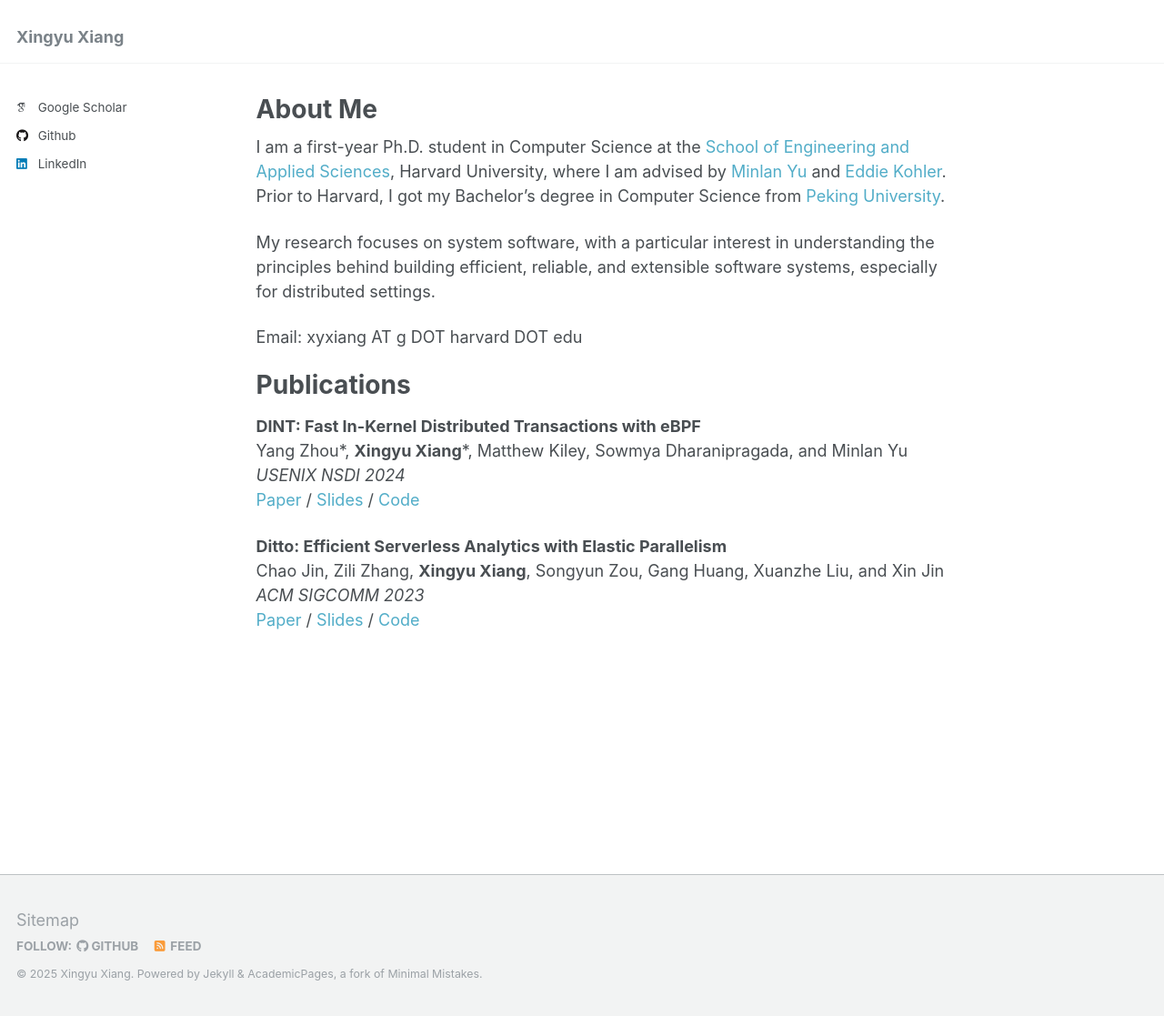
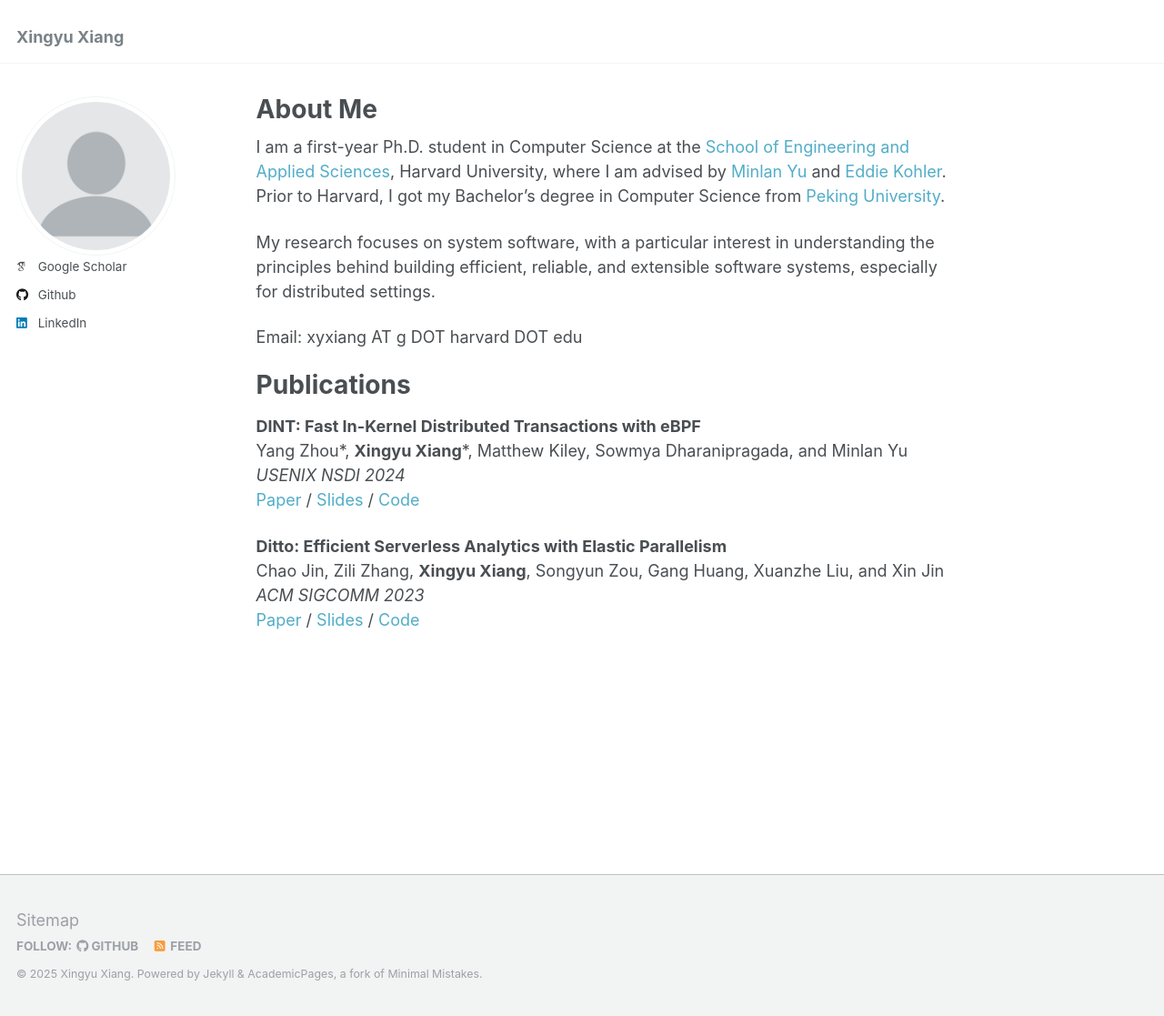
Before and after one commit to xyxiang7/xyxiang7.github.io, a Jekyll site: the page built from _pages/about.md, in a window 1280 px wide and 1117 px high. Shown: the whole window at 91% size. Built offline with Jekyll 4.4.1, drawn with Linux system fonts in a browser that asks for light colours; some web fonts are replaced.

Commit message:
Add profile image

```diff
--- a/_config.yml
+++ b/_config.yml
@@ -21,6 +21,7 @@ repository               : "xyxiang7/xyxiang7.github.io"
 #               Additional customization can be done by editing /_includes/author-profile.html
 author:
   # Biographic information
+  avatar           : "profile.png"
   name             : "Xingyu Xiang"
   pronouns         : # example: "she/her"
   bio              :
--- a/_includes/author-profile.html
+++ b/_includes/author-profile.html
@@ -6,13 +6,13 @@
 
 <div itemscope itemtype="http://schema.org/Person">
 
-  <!-- <div class="author__avatar">
+  <div class="author__avatar">
     {% if author.avatar contains "://" %}
     	<img src="{{ author.avatar }}" alt="{{ author.name }}">
     {% else %}
     	<img src="{{ author.avatar | prepend: "/images/" | prepend: base_path }}" class="author__avatar" alt="{{ author.name }}">
     {% endif %}
-  </div> -->
+  </div>
 
   <!-- <div class="author__content">
     <h3 class="author__name">{{ author.name }}</h3>
```
